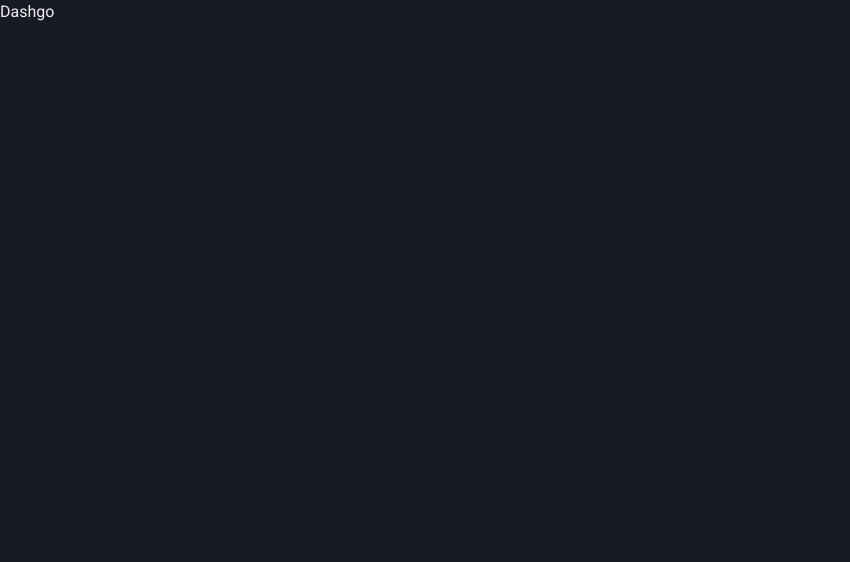
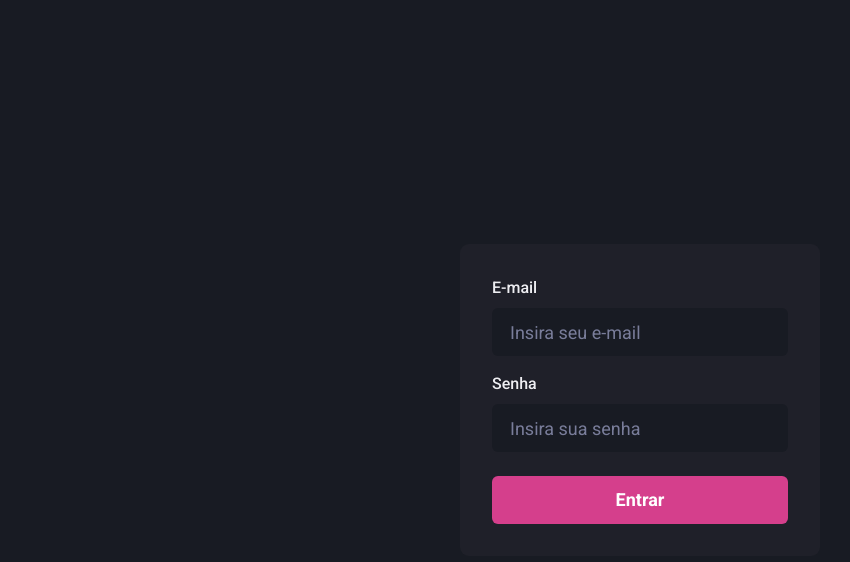
Before and after one commit to israelbulcaotavares/dashgo, a Next.js app: page / in a window 1280 px wide. Shown: the top 562 px of the page, without its empty margins (0-850 px from the left). Built offline with nearby package versions, Linux system fonts and the light colour scheme.

Commit message:
Página: Sign in

```diff
--- a/src/pages/index.tsx
+++ b/src/pages/index.tsx
@@ -1,5 +1,61 @@
+import { Flex, Input, Button, Stack, FormLabel, FormControl } from '@chakra-ui/react'
+
 export default function Home() {
   return (
-    <h1>Dashgo</h1>
+    <Flex
+      w='100vw'
+      h='100vh'
+      align='center'
+      justify='center'>
+      <Flex
+        as="form"
+        width="100%"
+        maxWidth={360}
+        bg="gray.800"
+        p="8"
+        borderRadius={9}
+        flexDir='column'
+      >
+        <Stack spacing='4' >
+          <FormControl>
+            <FormLabel htmlFor='email' >E-mail</FormLabel>
+            <Input
+              id='email'
+              placeholder='Insira seu e-mail'
+              name='email'
+              type='email'
+              focusBorderColor='pink.500'
+              bgColor='gray.900'
+              variant='filled'
+
+              size="lg"
+            />
+          </FormControl>
+
+          <FormControl>
+            <FormLabel htmlFor='email' >Senha</FormLabel>
+            <Input
+              id='password'
+              placeholder='Insira sua senha'
+              name='password'
+              type='password'
+              focusBorderColor='pink.500'
+              bgColor='gray.900'
+              variant='filled'
+
+              size="lg"
+            />
+          </FormControl>
+        </Stack>
+
+        <Button
+          type='submit'
+          mt='6'
+          colorScheme='pink'
+          size='lg'
+        >Entrar</Button>
+      </Flex>
+
+    </Flex>
   )
 }
```
